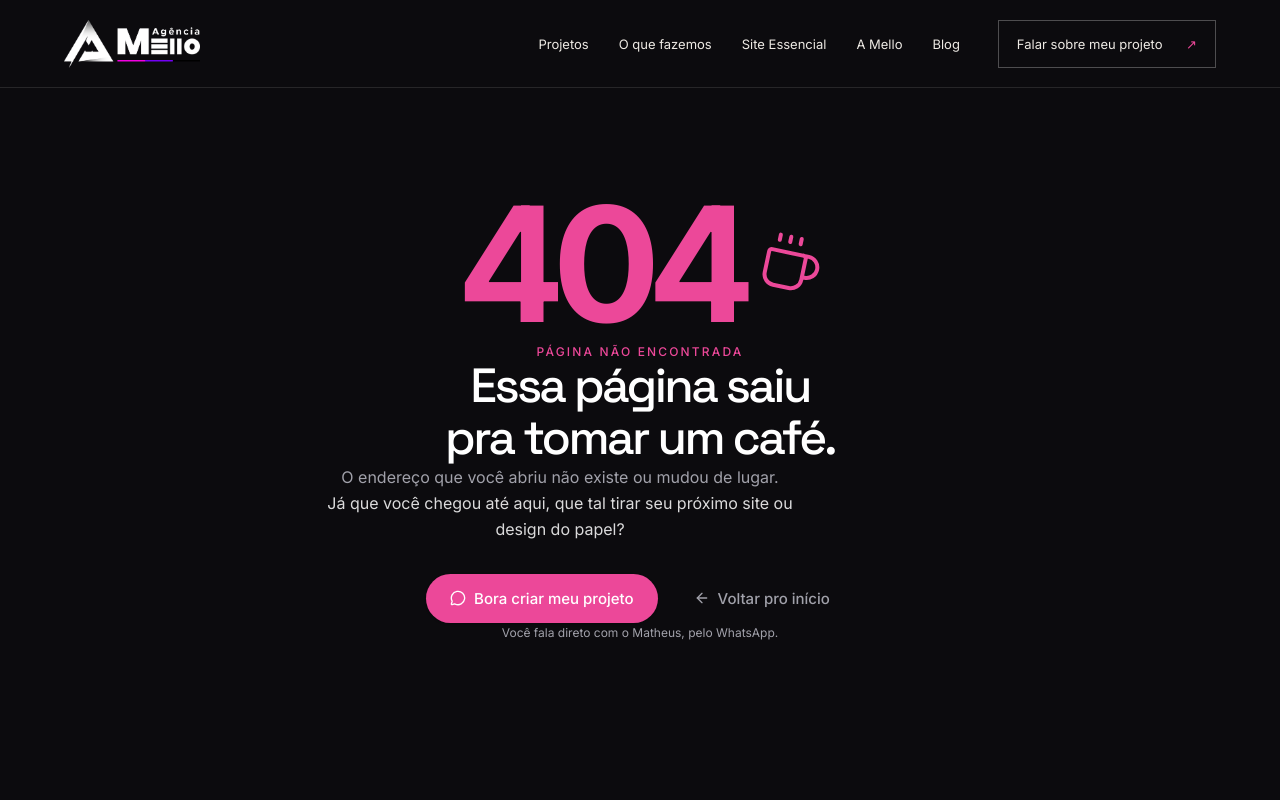
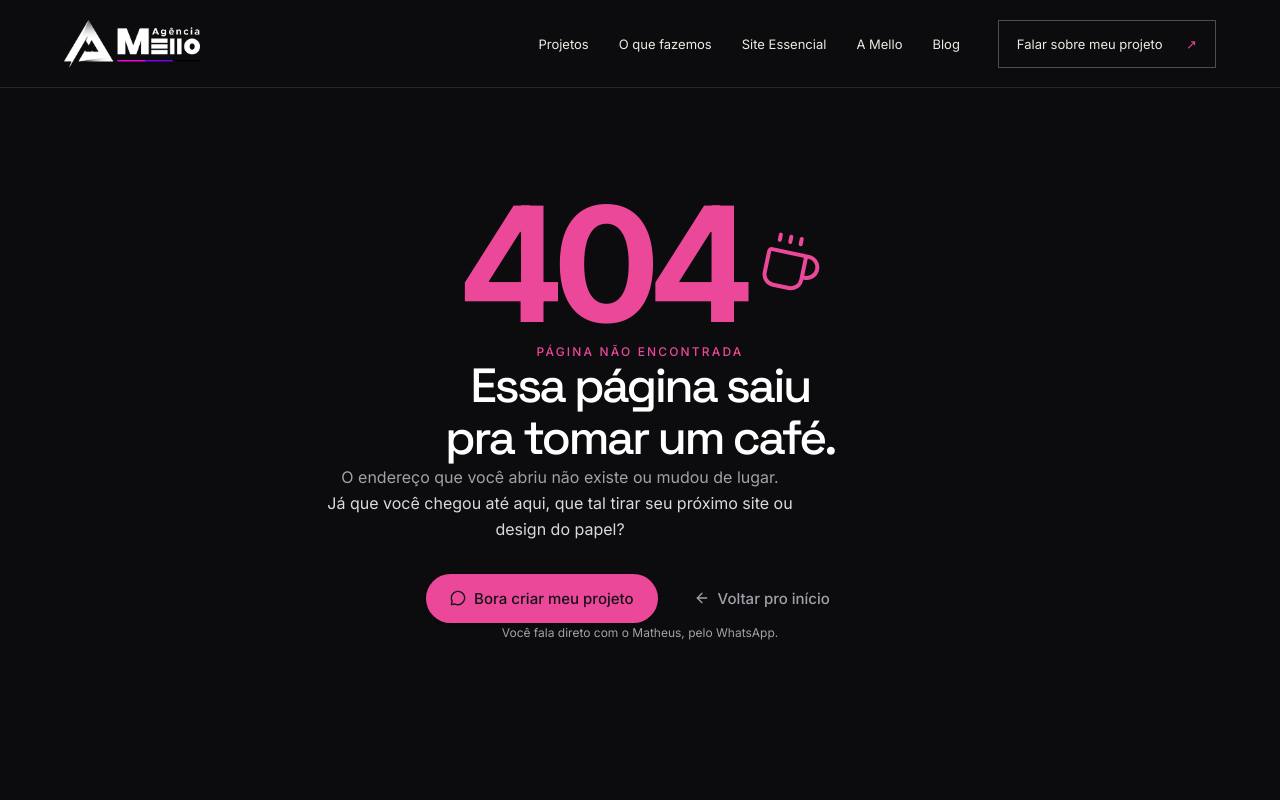
Before and after one commit to agenciamello/agencia-mello, a React (Vite) app: page /blog/1 in a window 1280 px wide. Shown: the top 800 px of the page. Built offline with nearby package versions, Linux system fonts and the light colour scheme.

Commit message:
fix(404): improve contrast on the project CTA

```diff
--- a/src/pages/NotFoundPage.tsx
+++ b/src/pages/NotFoundPage.tsx
@@ -29,7 +29,7 @@ export const NotFoundPage: React.FC = () => {
             Já que você chegou até aqui, que tal tirar seu próximo site ou design do papel?
           </p>
           <div className="mt-8 flex flex-col items-stretch justify-center gap-3 sm:flex-row sm:items-center">
-            <Button href={getWhatsAppUrl(projectMessage)}>
+            <Button href={getWhatsAppUrl(projectMessage)} className="!text-[#141217]">
               <MessageCircle className="h-4 w-4 shrink-0" aria-hidden="true" />
               <span>Bora criar meu projeto</span>
             </Button>
```
